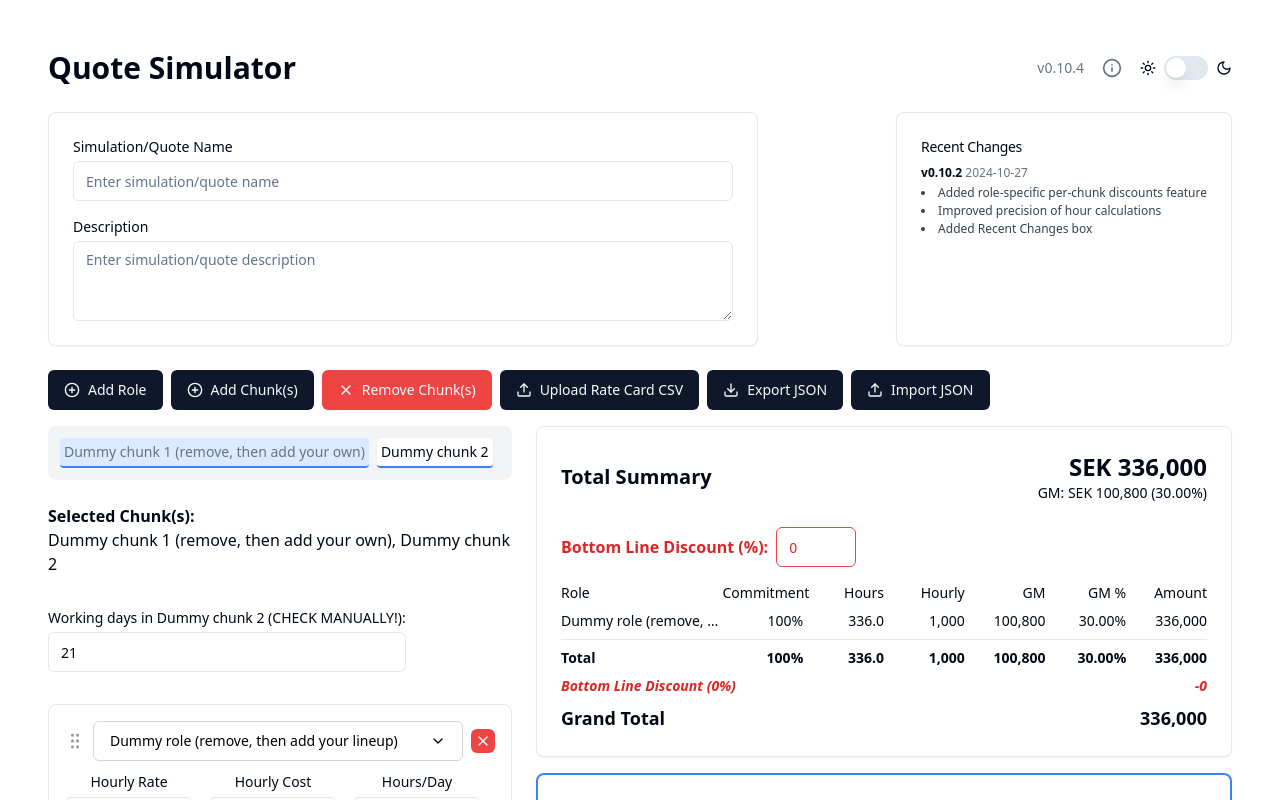
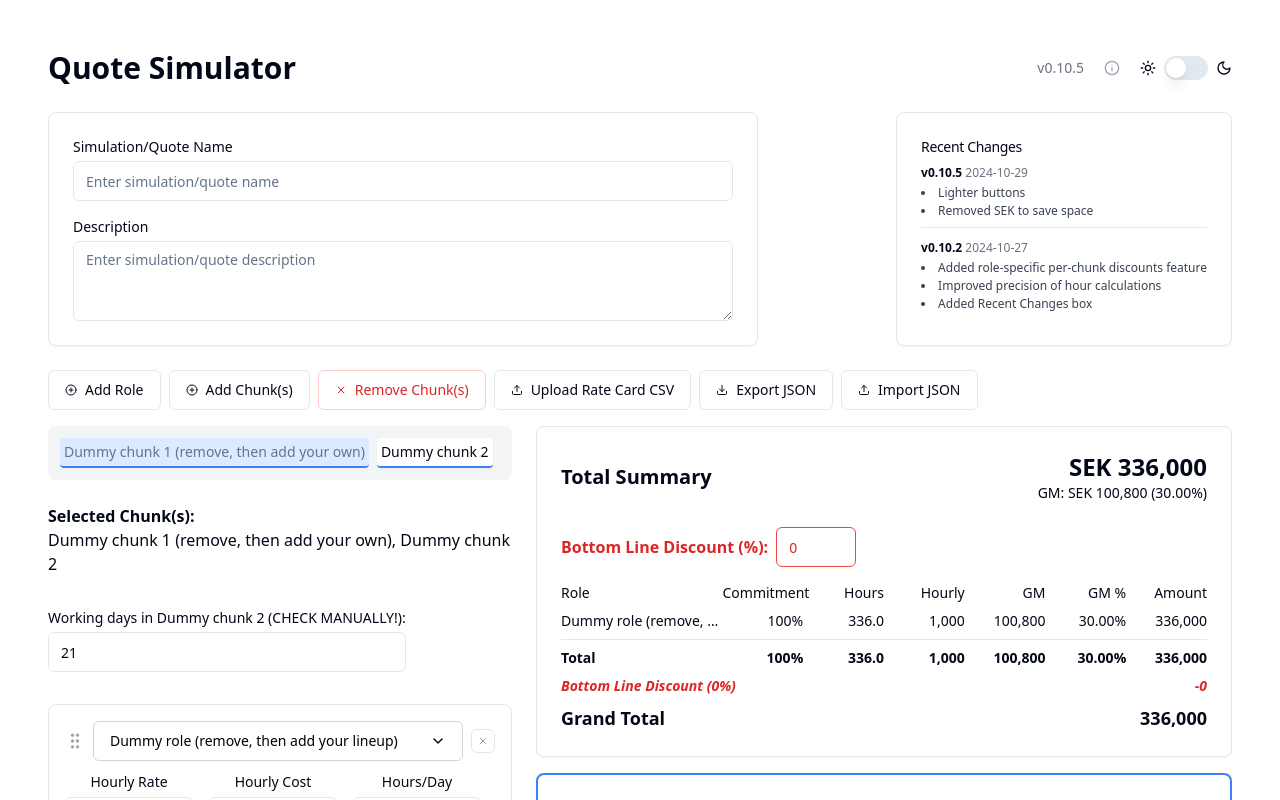
Before and after one commit to anders-brunoson/quotecalc, a React (Vite) app: page / in a window 1280 px wide. Shown: the top 800 px of the page. Built offline with nearby package versions, Linux system fonts and the light colour scheme.

Commit message:
Lighter buttons

```diff
--- a/src/components/BudgetCalculator.jsx
+++ b/src/components/BudgetCalculator.jsx
@@ -30,7 +30,7 @@ import SearchableRoleSelect from './SearchableRoleSelect';
 import RateCardModal from './RateCardModal';
 import InlineChangelog from './InlineChangelog';
 
-const VERSION = "0.10.4";
+const VERSION = "0.10.5";
 
 const formatCurrency = (value) => Math.round(value).toLocaleString();
 
@@ -898,10 +898,9 @@ const QuoteCalculator = () => {
               variant="ghost"
               size="icon"
               onClick={() => setIsInfoOpen(true)}
-              className="text-gray-500 hover:text-gray-700"
-              title="How to use"
+              className="text-gray-400 hover:text-gray-600"
             >
-              <Info className="h-5 w-5" />
+              <Info className="h-4 w-4" />
             </Button>
             <Sun className="h-4 w-4" />
             <Switch
@@ -950,33 +949,42 @@ const QuoteCalculator = () => {
       </div>
 
       <div className="mb-4 flex flex-wrap gap-2">
-        <Button onClick={handleAddRole} className="flex items-center">
-          <PlusCircle className="mr-2 h-4 w-4" /> Add Role
+  <Button
+    variant="outline"
+    onClick={handleAddRole}
+    className="flex items-center text-sm"
+  >
+    <PlusCircle className="mr-2 h-3 w-3" /> Add Role
   </Button>
-        <Button onClick={handleAddChunk} className="flex items-center">
-          <PlusCircle className="mr-2 h-4 w-4" /> Add Chunk(s)
+  <Button
+    variant="outline"
+    onClick={handleAddChunk}
+    className="flex items-center text-sm"
+  >
+    <PlusCircle className="mr-2 h-3 w-3" /> Add Chunk(s)
   </Button>
   <Button
     onClick={handleRemoveChunk}
-          variant="destructive"
-          className="flex items-center"
+    variant="outline"
+    className="flex items-center text-sm text-red-600 hover:text-red-700 hover:bg-red-50 border-red-200"
     disabled={chunks.length <= 1 || selectedChunks.length === 0}
   >
-          <X className="mr-2 h-4 w-4" /> Remove Chunk(s)
+    <X className="mr-2 h-3 w-3" /> Remove Chunk(s)
   </Button>
-{/*
-        <Button onClick={handleDownloadCSV} className="flex items-center">
-          <Download className="mr-2 h-4 w-4" /> Download CSV
+  <RateCardCSVUpload onRateCardUploaded={handleRateCardUploaded} />
+  <Button
+    variant="outline"
+    onClick={handleExportJSON}
+    className="flex items-center text-sm"
+  >
+    <Download className="mr-2 h-3 w-3" /> Export JSON
   </Button>
-        <CSVUpload onDataUploaded={handleDataUploaded} />
-*/}
-        <RateCardCSVUpload onRateCardUploaded={handleRateCardUploaded} />
-
-        <Button onClick={handleExportJSON} className="flex items-center">
-          <Download className="mr-2 h-4 w-4" /> Export JSON
-        </Button>
-        <Button onClick={() => document.getElementById('import-json').click()} className="flex items-center">
-          <Upload className="mr-2 h-4 w-4" /> Import JSON
+  <Button
+    variant="outline"
+    onClick={() => document.getElementById('import-json').click()}
+    className="flex items-center text-sm"
+  >
+    <Upload className="mr-2 h-3 w-3" /> Import JSON
   </Button>
   <input
     id="import-json"
@@ -985,19 +993,26 @@ const QuoteCalculator = () => {
     style={{ display: 'none' }}
     onChange={handleImportJSON}
   />
+
+{/*
+        <Button onClick={handleDownloadCSV} className="flex items-center">
+          <Download className="mr-2 h-4 w-4" /> Download CSV
+        </Button>
+        <CSVUpload onDataUploaded={handleDataUploaded} />
+*/}
       </div>
 
       {rateCardName && (
         <div className="mb-4 flex items-center">
           <h2 className="text-xl font-bold">Current Rate Card: {rateCardName}</h2>
           <Button
-            variant="ghost"
+            variant="outline"
             size="icon"
             onClick={() => setIsRateCardModalOpen(true)}
-            className="ml-2"
+            className="ml-2 text-gray-400 hover:text-gray-600"
             title="View Rate Card"
           >
-            <Eye className="h-5 w-5" />
+            <Eye className="h-4 w-4" />
           </Button>
         </div>
       )}
@@ -1133,12 +1148,12 @@ const QuoteCalculator = () => {
                             />
                           </div>
                           <Button
-                            variant="destructive"
+                            variant="outline"
                             size="icon"
-                            className="ml-2 h-6 w-6"
+                            className="ml-2 h-6 w-6 text-gray-400 hover:text-red-600 hover:bg-red-50"
                             onClick={() => handleRemoveRole(role.id)}
                           >
-                            <X className="h-4 w-4" />
+                            <X className="h-3 w-3" />
                           </Button>
                         </div>
                         <div className="flex flex-wrap items-center gap-4 mt-2">
--- a/src/components/InlineChangelog.jsx
+++ b/src/components/InlineChangelog.jsx
@@ -3,6 +3,14 @@ import { Card, CardHeader, CardTitle, CardContent } from '@/components/ui/card';
 
 const changelogData = [
   {
+    version: "0.10.5",
+    date: "2024-10-29",
+    changes: [
+      "Lighter buttons",
+      "Removed SEK to save space"
+    ]
+  },
+{
     version: "0.10.2",
     date: "2024-10-27",
     changes: [
--- a/src/components/RateCardCSVUpload.jsx
+++ b/src/components/RateCardCSVUpload.jsx
@@ -59,8 +59,9 @@ const RateCardCSVUpload = ({ onRateCardUploaded }) => {
       <Button
         className="flex items-center"
         onClick={() => fileInputRef.current.click()}
+        variant="outline"
       >
-        <Upload className="mr-2 h-4 w-4" />
+        <Upload className="mr-2 h-3 w-3" />
         Upload Rate Card CSV
       </Button>
     </>
```
Lines whose indentation alone changed are shown as unchanged.
